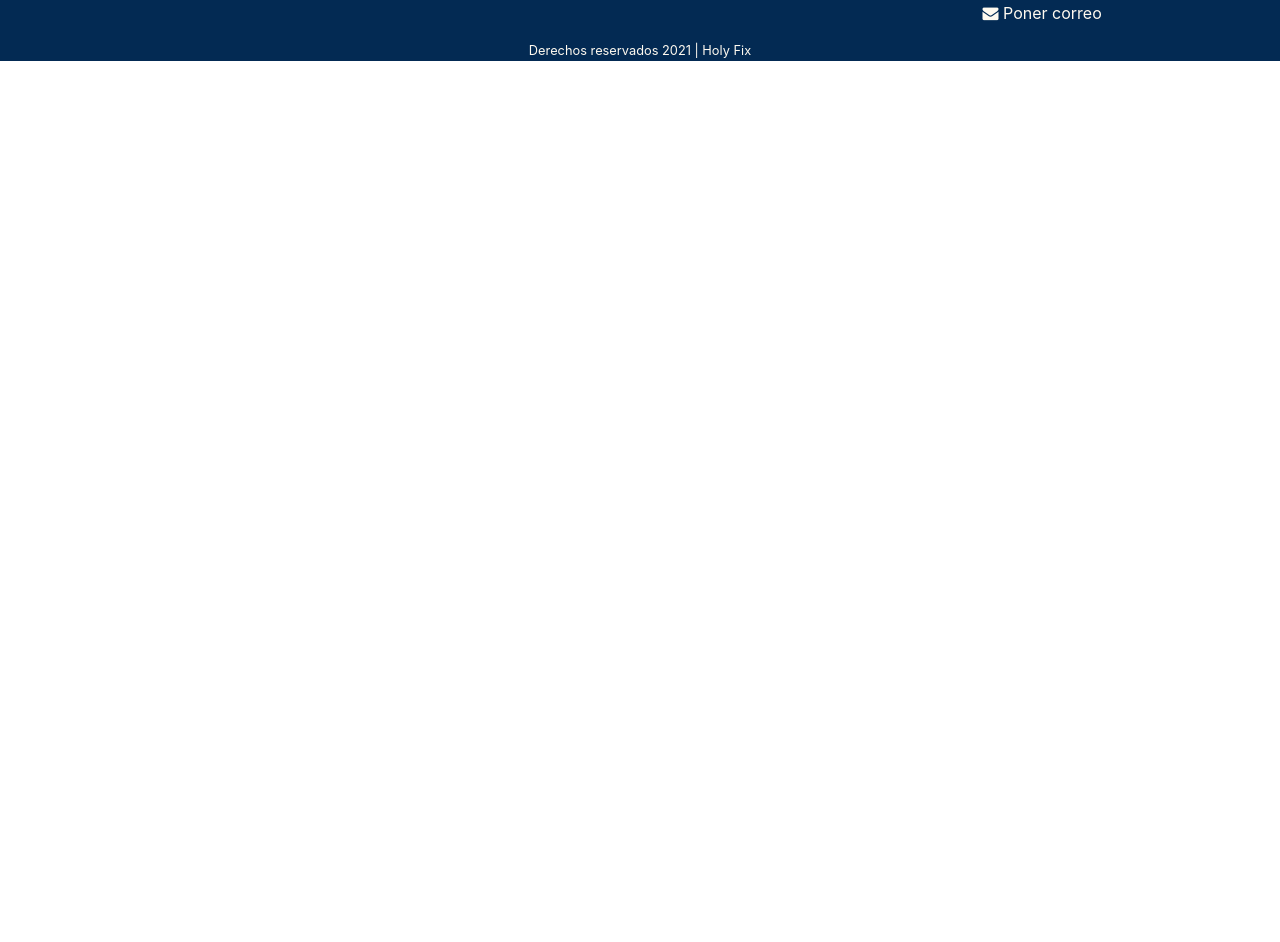
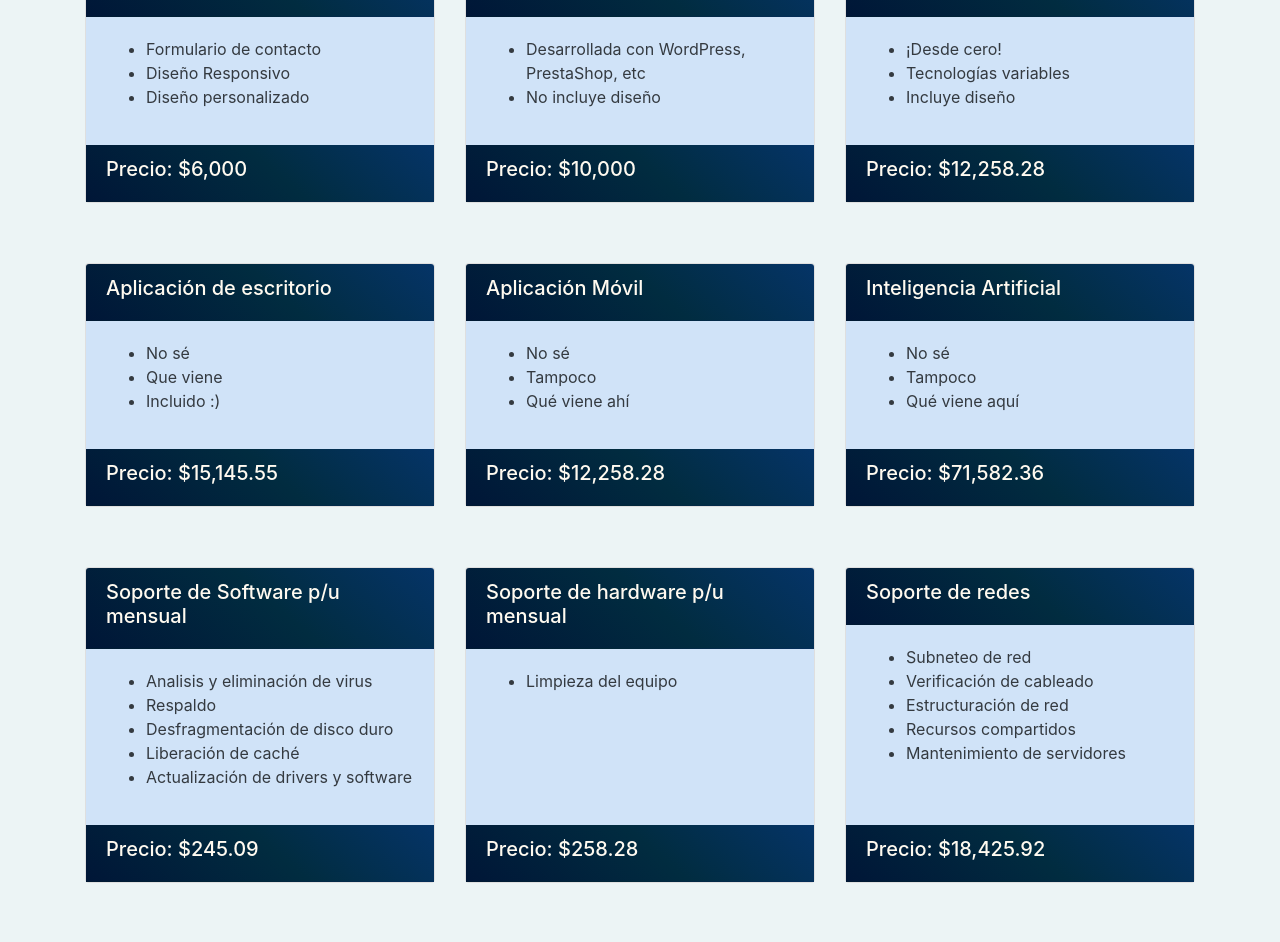
Before and after one commit to Holy-Fix/holy, a website: page Servicios.html in a window 1280 px wide. Shown: the part 406-1348 px from the top of the page. Before the commit the page ends 800 px from the top, so only its background shows below. Drawn offline with nearby package versions, Linux system fonts and the light colour scheme.

Commit message:
Update Servicios.html

```diff
--- a/Servicios.html
+++ b/Servicios.html
@@ -1,5 +1,6 @@
 <!DOCTYPE html>
 <html>
+
 <head>
   <title>Servicios</title>
   <meta charset="utf-8">
@@ -11,15 +12,22 @@
   <link rel="stylesheet" href="node_modules/font-awesome/css/font-awesome.min.css">
   <link rel="stylesheet" href="node_modules/font-awesome/css/font-awesome.css">
   <link rel="stylesheet" href="node_modules/bootstrap/dist/css/bootstrap.min.css">
-        <link rel="stylesheet" href="https://maxcdn.bootstrapcdn.com/bootstrap/4.0.0/css/bootstrap.min.css" integrity="sha384-Gn5384xqQ1aoWXA+058RXPxPg6fy4IWvTNh0E263XmFcJlSAwiGgFAW/dAiS6JXm" crossorigin="anonymous">
+  <link rel="stylesheet" href="https://maxcdn.bootstrapcdn.com/bootstrap/4.0.0/css/bootstrap.min.css"
+    integrity="sha384-Gn5384xqQ1aoWXA+058RXPxPg6fy4IWvTNh0E263XmFcJlSAwiGgFAW/dAiS6JXm" crossorigin="anonymous">
   <link rel="preconnect" href="https://fonts.gstatic.com">
   <link href="https://fonts.googleapis.com/css2?family=Poppins:wght@600&display=swap" rel="stylesheet">
-        <script src="https://code.jquery.com/jquery-3.2.1.slim.min.js" integrity="sha384-KJ3o2DKtIkvYIK3UENzmM7KCkRr/rE9/Qpg6aAZGJwFDMVNA/GpGFF93hXpG5KkN" crossorigin="anonymous"></script>
-        <script src="https://cdnjs.cloudflare.com/ajax/libs/popper.js/1.12.9/umd/popper.min.js" integrity="sha384-ApNbgh9B+Y1QKtv3Rn7W3mgPxhU9K/ScQsAP7hUibX39j7fakFPskvXusvfa0b4Q" crossorigin="anonymous"></script>
-        <script src="https://maxcdn.bootstrapcdn.com/bootstrap/4.0.0/js/bootstrap.min.js" integrity="sha384-JZR6Spejh4U02d8jOt6vLEHfe/JQGiRRSQQxSfFWpi1MquVdAyjUar5+76PVCmYl" crossorigin="anonymous"></script>
+  <script src="https://code.jquery.com/jquery-3.2.1.slim.min.js"
+    integrity="sha384-KJ3o2DKtIkvYIK3UENzmM7KCkRr/rE9/Qpg6aAZGJwFDMVNA/GpGFF93hXpG5KkN"
+    crossorigin="anonymous"></script>
+  <script src="https://cdnjs.cloudflare.com/ajax/libs/popper.js/1.12.9/umd/popper.min.js"
+    integrity="sha384-ApNbgh9B+Y1QKtv3Rn7W3mgPxhU9K/ScQsAP7hUibX39j7fakFPskvXusvfa0b4Q"
+    crossorigin="anonymous"></script>
+  <script src="https://maxcdn.bootstrapcdn.com/bootstrap/4.0.0/js/bootstrap.min.js"
+    integrity="sha384-JZR6Spejh4U02d8jOt6vLEHfe/JQGiRRSQQxSfFWpi1MquVdAyjUar5+76PVCmYl"
+    crossorigin="anonymous"></script>
 </head>
 
-    <body>
+<body style="background-color:#ebf4f5f1;">
 
   <!--Comienza Navbar-->
   <div class="navbar navbar-dark ">
@@ -28,6 +36,7 @@
       <p><small id="sublogo">¡A punto para reparar!</small></p>
     </a>
   </div>
+
   <nav class="navbar navbar-dark navbar-expand-sm sticky-top">
     <button class="navbar-toggler" type="button" data-toggle="collapse" data-target="#Navbar">
       <span class="navbar-toggler-icon"></span>
@@ -44,17 +53,220 @@
   </nav>
 
   <!--Termina Navbar-->
+  <br>
+  <br>
+  <h1>Nuestros servicios</h1>
+  <br>
+  <div class="container">
+    <div class="card-deck">
+      <!----------------------------------------->
+
+      <div class="card">
+        <div class="card-header">
+          <h5>Página Informativa</h5>
+        </div>
+        <div class="card-body text-dark">
+          <ul>
+            <li>Formulario de contacto</li>
+            <li>Diseño Responsivo</li>
+            <li>Diseño personalizado</li>
+          </ul>
+        </div>
+        <div class="card-header">
+          <h5>Precio: $6,000</h5>
+        </div>
+      </div>
+
+      <div class="card">
+        <div class="card-header">
+          <h5>E-commerce</h5>
+        </div>
+        <div class="card-body text-dark">
+          <ul>
+            <li>Desarrollada con WordPress, PrestaShop, etc</li>
+            <li>No incluye diseño</li>
+          </ul>
+        </div>
+        <div class="card-header">
+          <h5>Precio: $10,000</h5>
+        </div>
+      </div>
+
+      <div class="card">
+        <div class="card-header">
+          <h5>E-commerce</h5>
+        </div>
+        <div class="card-body text-dark">
+          <ul>
+            <li>¡Desde cero!</li>
+            <li>Tecnologías variables</li>
+            <li>Incluye diseño</li>
+          </ul>
+        </div>
+        <div class="card-header">
+          <h5>Precio: $12,258.28</h5>
+        </div>
+      </div>
+
+
+      <!----------------------------------------->
+    </div>
+    <!--cierra car-deck-->
+
+  </div>
+  <!------------------ OTRO DIV ----------------------->
+  <div class="container">
+    <div class="card-deck">
+      <!----------------------------------------->
+
+      <div class="card">
+        <div class="card-header">
+          <h5>Aplicación de escritorio</h5>
+        </div>
+        <div class="card-body text-dark">
+          <ul>
+            <li>No sé</li>
+            <li>Que viene</li>
+            <li>Incluido :)</li>
+          </ul>
+        </div>
+        <div class="card-header">
+          <h5>Precio: $15,145.55</h5>
+        </div>
+      </div>
+
+      <div class="card">
+        <div class="card-header">
+          <h5>Aplicación Móvil</h5>
+        </div>
+        <div class="card-body text-dark">
+          <ul>
+            <li>No sé</li>
+            <li>Tampoco</li>
+            <li>Qué viene ahí</li>
+          </ul>
+        </div>
+        <div class="card-header">
+          <h5>Precio: $12,258.28</h5>
+        </div>
+      </div>
 
 
 
+      <div class="card">
+        <div class="card-header">
+          <h5>Inteligencia Artificial</h5>
+        </div>
+        <div class="card-body text-dark">
+          <ul>
+            <li>No sé</li>
+            <li>Tampoco</li>
+            <li>Qué viene aquí</li>
+          </ul>
+        </div>
+        <div class="card-header">
+          <h5>Precio: $71,582.36</h5>
+        </div>
+      </div>
+
+
+      <!----------------------------------------->
+    </div>
+    <!--cierra car-deck-->
+
+  </div>
+
+  <!-------------OTRO COSO ----------------->
+
+
+  <div class="container">
+    <div class="card-deck">
+      <!----------------------------------------->
+
+      <div class="card">
+        <div class="card-header">
+          <h5>Soporte de Software p/u mensual</h5>
+        </div>
+        <div class="card-body text-dark">
+          <ul>
+            <li>Analisis y eliminación de virus</li>
+            <li>Respaldo</li>
+            <li>Desfragmentación de disco duro</li>
+            <li>Liberación de caché</li>
+            <li>Actualización de drivers y software</li>
+          </ul>
+        </div>
+        <div class="card-header">
+          <h5>Precio: $245.09</h5>
+        </div>
+      </div>
+
+      <div class="card">
+        <div class="card-header">
+          <h5>Soporte de hardware p/u mensual</h5>
+        </div>
+        <div class="card-body text-dark">
+          <ul>
+            <li>Limpieza del equipo</li>
+          </ul>
+        </div>
+        <div class="card-header">
+          <h5>Precio: $258.28</h5>
+        </div>
+      </div>
+
+
+
+      <div class="card">
+        <div class="card-header">
+          <h5>Soporte de redes</h5>
+        </div>
+        <div class="card-body text-dark">
+          <ul>
+            <li>Subneteo de red</li>
+            <li>Verificación de cableado</li>
+            <li>Estructuración de red</li>
+            <li>Recursos compartidos</li>
+            <li>Mantenimiento de servidores</li>
+          </ul>
+        </div>
+        <div class="card-header">
+          <h5>Precio: $18,425.92</h5>
+        </div>
+      </div>
+
+
+      <!----------------------------------------->
+    </div>
+    <!--cierra car-deck-->
+
+  </div>
+
+
+  <br>
+  <div class="jumbotron">
+    <div class="container">
+      <div class="row justify-content-md-center">
+        <h1>¿Con que trabajamos?</h1>
+      </div>
+      <div class="row justify-content-md-center">
+        <p>
+        <h3>Tecnología de punta para realizar cualquier tipo de trabajo</h3>
+        </p>
+        <!--Poner ejemplos de tecnologias que usamos-->
+      </div>
+    </div>
+  </div>
   <!--Comienza footer-->
-    <footer  class="footer sticky-bottom d-none d-lg-block" id="foot">
-        <div class="row" >
+  <footer class="footer sticky-bottom d-none d-lg-block" id="foot">
+    <div class="row">
       <div class="col-12 col-sm-3">
         <img src="assets/images/LOGOBNBLANCO.png" alt="Logo" width="250" height="150" id="logojum">
       </div>
       <div class="col-12 col-sm-6">
-              <p><h1 class="display-6" id="divif">Nuestras redes sociales</h1></p>
+        <p>
+        <h1 class="display-6" id="divif">Nuestras redes sociales</h1>
+        </p>
         <div class="main1 center1">
           <div class="red">
             <i class="fa fa-instagram fa-2x"><a href=""></a></i>
@@ -75,9 +287,13 @@
       </div>
       <div class="col-12 col-sm-3">
         <div>
-              <p><h1>Contactanos</h1></p>
+          <p>
+          <h1>Contactanos</h1>
+          </p>
           <p><i class="fa fa-phone"></i> Poner telefono</p>
-              <p><h3>Mandanos un mail <i class="fa fa-smile"></i></h3></p>
+          <p>
+          <h3>Mandanos un mail <i class="fa fa-smile"></i></h3>
+          </p>
           <p><i class="fa fa-envelope"></i> Poner correo</p>
         </div>
       </div>
```
Lines whose indentation alone changed are shown as unchanged.
